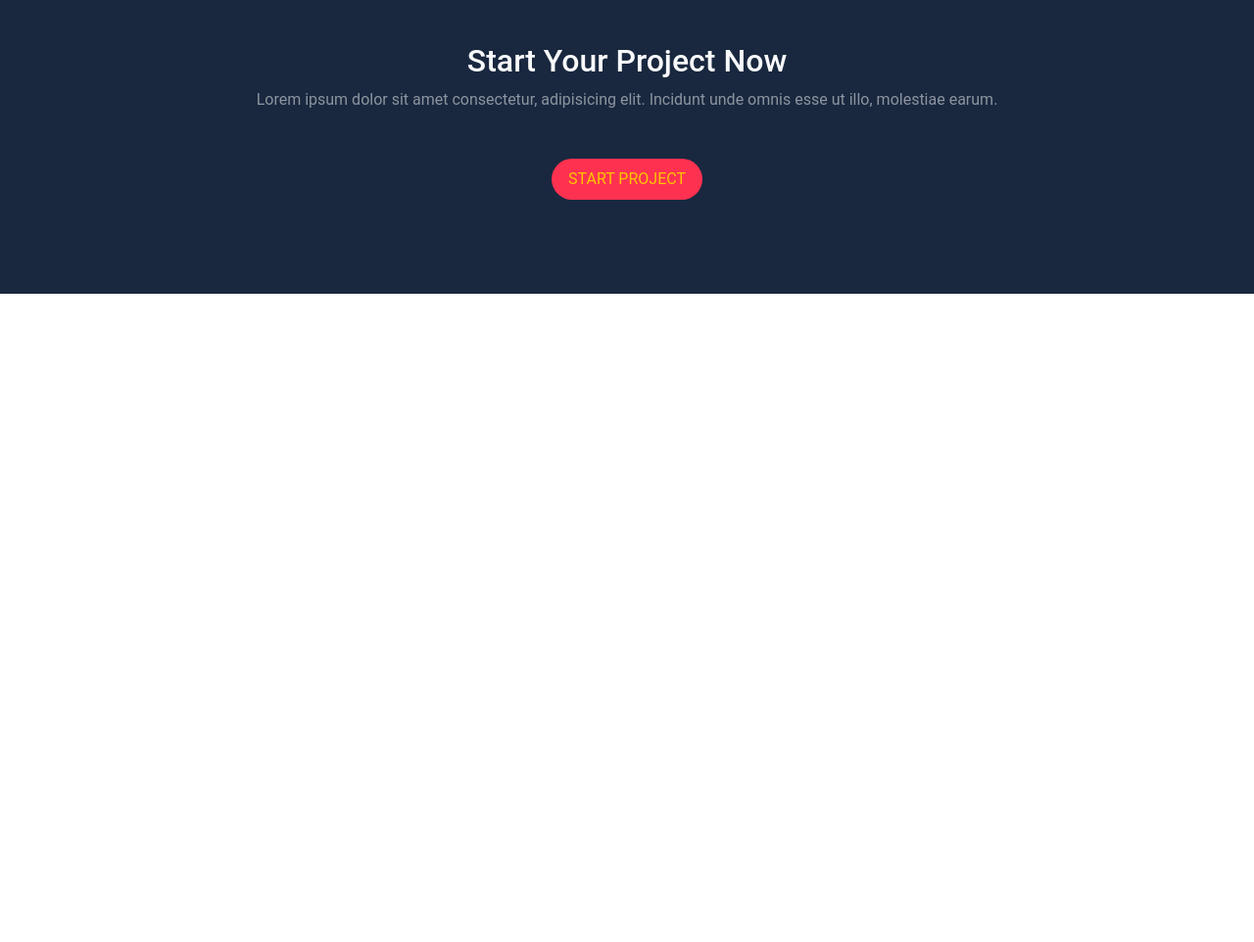
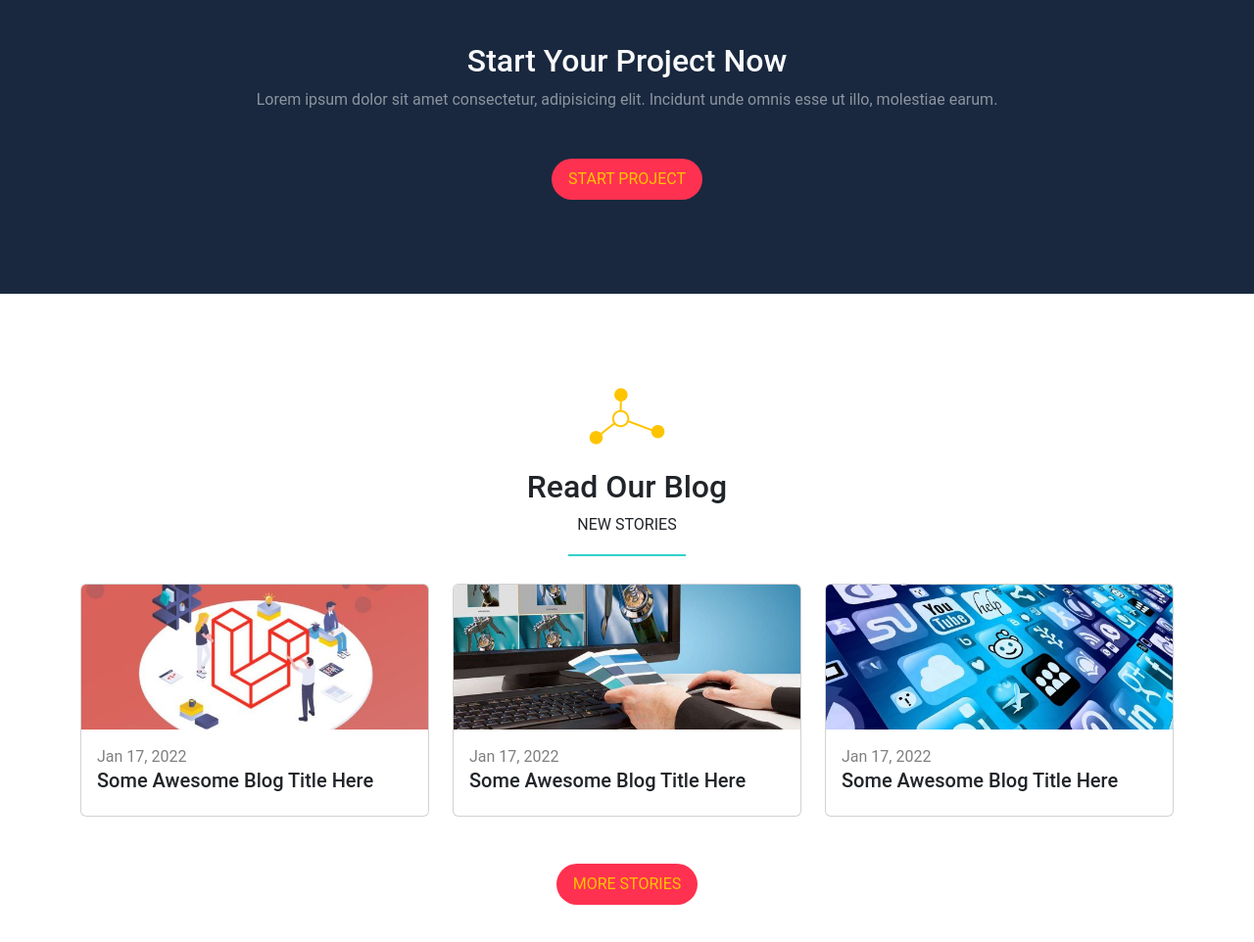
Before and after one commit to poysa213/Bondi-Design--Bootstrap-, a plain HTML site: page index.html in a window 1280 px wide. Shown: the part 4155-5117 px from the top of the page at 98% size. Before the commit the page ends 4455 px from the top, so only its background shows below. Drawn offline with Linux system fonts and the light colour scheme.

Commit message:
Create Blog Section

```diff
--- a/index.html
+++ b/index.html
@@ -306,6 +306,49 @@
         >
       </div>
     </div>
+    <div class="blog pt-5 pb-5">
+      <div class="container">
+        <div class="main-title text-center mt-5 mb-5 position-relative">
+          <img class="mb-4" src="imgs/title.png" alt="" />
+          <h2>Read Our Blog</h2>
+          <p class="text-light-50 text-uppercase">New Stories</p>
+        </div>
+        <div class="row">
+          <div class="col-md-6 col-lg-4">
+            <div class="card">
+              <img src="imgs/blog-1.jpg" class="card-img-top" alt="Blog Post" />
+              <div class="card-body">
+                <span class="text-black-50">Jan 17, 2022</span>
+                <h5 class="card-title">Some Awesome Blog Title Here</h5>
+              </div>
+            </div>
+          </div>
+          <div class="col-md-6 col-lg-4">
+            <div class="card">
+              <img src="imgs/blog-2.jpg" class="card-img-top" alt="Blog Post" />
+              <div class="card-body">
+                <span class="text-black-50">Jan 17, 2022</span>
+                <h5 class="card-title">Some Awesome Blog Title Here</h5>
+              </div>
+            </div>
+          </div>
+          <div class="col-md-6 col-lg-4">
+            <div class="card">
+              <img src="imgs/blog-3.jpg" class="card-img-top" alt="Blog Post" />
+              <div class="card-body">
+                <span class="text-black-50">Jan 17, 2022</span>
+                <h5 class="card-title">Some Awesome Blog Title Here</h5>
+              </div>
+            </div>
+          </div>
+        </div>
+        <div class="d-flex justify-content-center mt-5 mb-5">
+          <a href="#" class="btn main-btn rounded-pill text-uppercase"
+            >More Stories</a
+          >
+        </div>
+      </div>
+    </div>
     <script src="js/all.min.js"></script>
     <script src="js/bootstrap.bundle.min.js"></script>
   </body>
```
